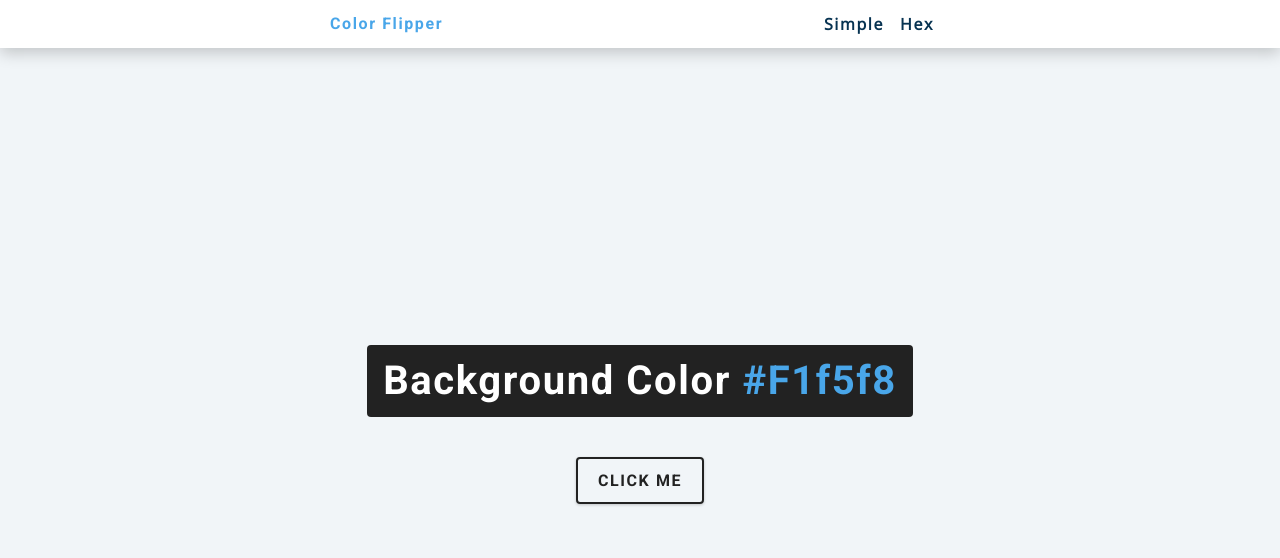
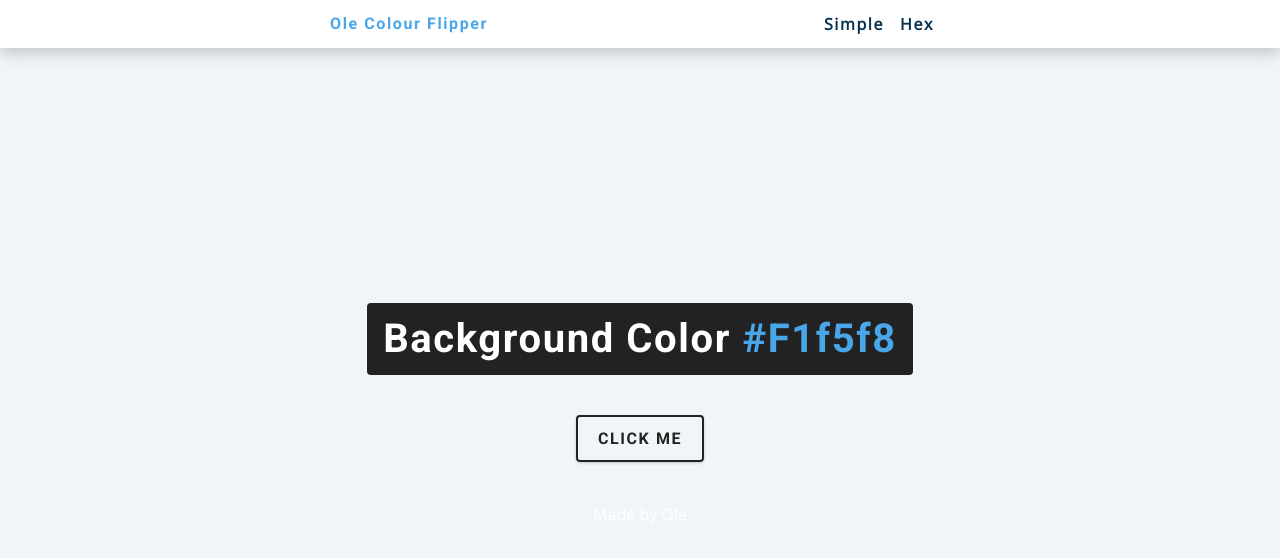
Before and after one commit to ardhiS/color-flipper-johns-milga, a plain HTML site: page index.html in a window 1280 px wide. Drawn offline with nearby package versions, Linux system fonts and the light colour scheme.

Commit message:
Menambahkan identitas di bawah button

```diff
--- a/index.html
+++ b/index.html
@@ -11,7 +11,7 @@
   <body>
     <nav>
       <div class="nav-center">
-        <h4>Color Flipper</h4>
+        <h4>Ole Colour Flipper</h4>
         <ul class="nav-links">
           <li>
             <a href="index.html">Simple</a>
@@ -26,6 +26,8 @@
       <div class="container">
         <h2>Background Color <span class="color">#f1f5f8</span></h2>
         <button class="btn btn-hero" id="btn">Click Me</button>
+        <p class="container" style="margin-top: 40px; color: white">Made by Ole</p>
+      </div>
       </div>
     </main>
     <!-- javascript -->
```
Also changed, not shown: hex.html (+2 -3 lines).
